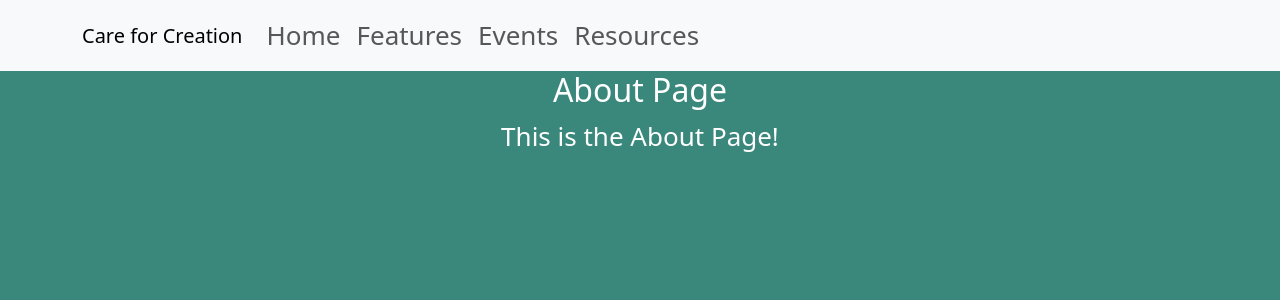
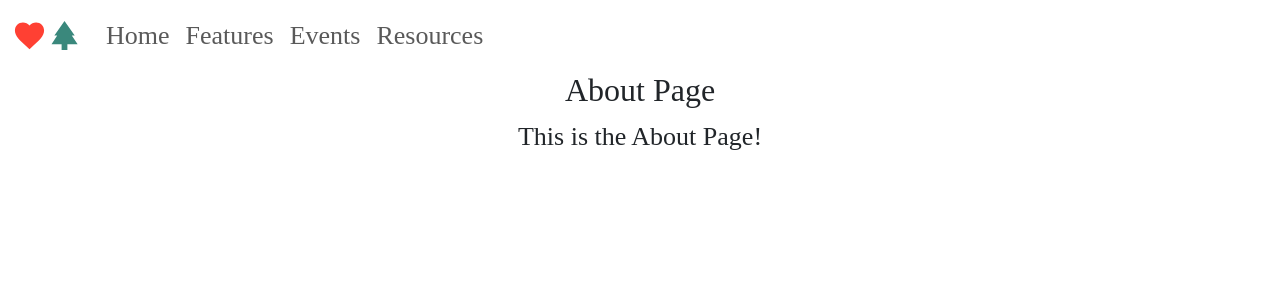
Before and after one commit to nfriesen1/care-for-creation, a React (Create React App) app: page /about in a window 1280 px wide. Shown: the top 300 px of the page. Built offline with nearby package versions, Linux system fonts and the light colour scheme.

Commit message:
more changes navbar

```diff
--- a/src/App.css
+++ b/src/App.css
@@ -3,13 +3,18 @@
 }
 
 .App-header {
-  background-color: #3A887C;
   min-height: 100vh;
   display: flex;
   flex-direction: column;
   font-size: calc(10px + 2vmin);
-  color: white;
+  font-family: 'Poppins';
 }
+
+.navbar {
+  margin-right: 30%;
+}
+
+
 
 .App-link {
   color: #61dafb;
--- a/src/App.js
+++ b/src/App.js
@@ -1,27 +1,30 @@
-import './App.css';
-import AppRouter from './Routes';
-import Container from 'react-bootstrap/Container';
-import Nav from 'react-bootstrap/Nav';
-import Navbar from 'react-bootstrap/Navbar';
-import 'bootstrap/dist/css/bootstrap.min.css';
-
+import "./App.css";
+import AppRouter from "./Routes";
+import Container from "react-bootstrap/Container";
+import Nav from "react-bootstrap/Nav";
+import Navbar from "react-bootstrap/Navbar";
+import { Favorite, Park } from "@mui/icons-material";
+import "bootstrap/dist/css/bootstrap.min.css";
 
 function App() {
   return (
     <div className="App">
       <header className="App-header">
-      <Navbar bg="light" data-bs-theme="light">
+        <Navbar className="navbar">
           <Container>
-          <Navbar.Brand href="/">Care for Creation</Navbar.Brand>
+            <Navbar.Brand href="/">
+              <Favorite fontSize="large" style={{color: '#FF4033'}}/>
+              <Park fontSize="large" style={{color: '#3A887C'}}/>
+            </Navbar.Brand>
             <Nav className="me-auto">
               <Nav.Link href="/">Home</Nav.Link>
               <Nav.Link href="/about">Features</Nav.Link>
               <Nav.Link href="/events">Events</Nav.Link>
-            <Nav.Link href='/resources'>Resources</Nav.Link>
+              <Nav.Link href="/resources">Resources</Nav.Link>
             </Nav>
           </Container>
         </Navbar>
-        <AppRouter/>
+        <AppRouter />
       </header>
     </div>
   );
```
Also changed, not shown: src/components/NavBar.js (deleted, +0 -21 lines). Lines whose indentation alone changed are shown as unchanged.
